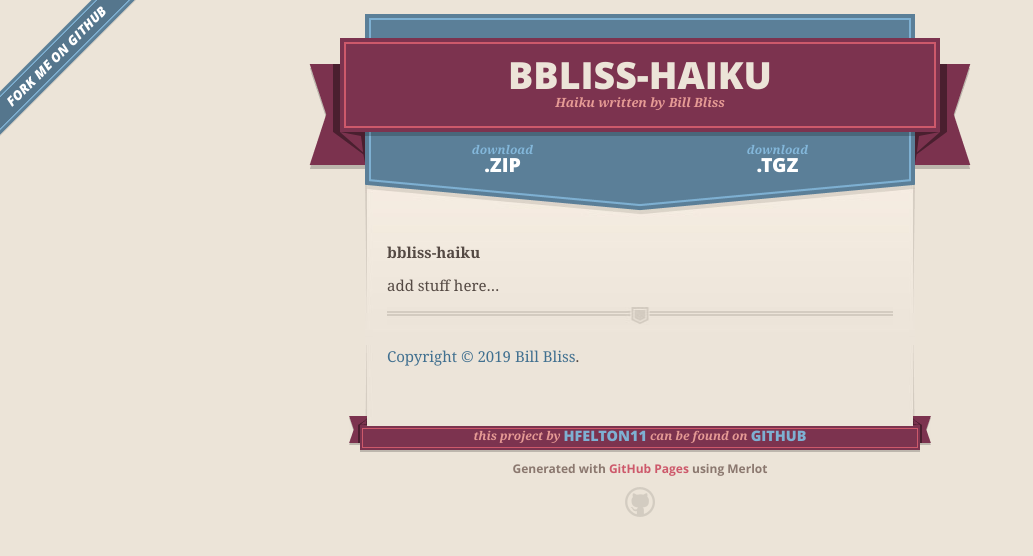
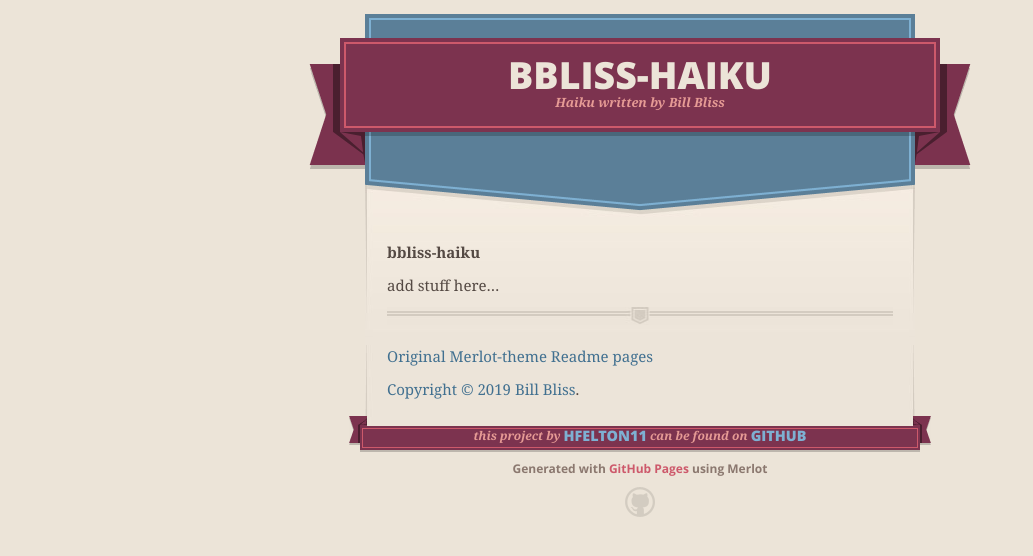
Before and after one commit to hfelton11/bbliss-haiku, a Jekyll site: the page built from index.md, in a window 1280 px wide. Shown: the top 556 px of the page, without its empty margins (0-1033 px from the left). Built offline with Jekyll 4.4.1, drawn with Linux system fonts in a browser that asks for light colours.

Commit message:
fixups to main page
remove fork-ribbon and download-links, add merlot markdown page

```diff
--- a/_config.yml
+++ b/_config.yml
@@ -1,6 +1,6 @@
 title: bbliss-haiku
 description: Haiku written by Bill Bliss
-show_downloads: true
+show_downloads: false
 google_analytics:
 # google_analytics: [Your Google Analytics tracking ID]
 theme: jekyll-theme-merlot
--- a/_layouts/default.html
+++ b/_layouts/default.html
@@ -22,7 +22,9 @@
   </head>
 
   <body>
+<!--
     <a id="forkme_banner" href="{{ site.github.repository_url }}">View on GitHub</a>
+-->
     <div class="shell">
 
       <header>
--- a/index.md
+++ b/index.md
@@ -7,4 +7,6 @@ layout: default
 add stuff here...
 
 * * *
+[Original Merlot-theme Readme pages](./merlot-instructions.md)
+
 [Copyright © 2019 Bill Bliss](./LICENSE.html).
```
